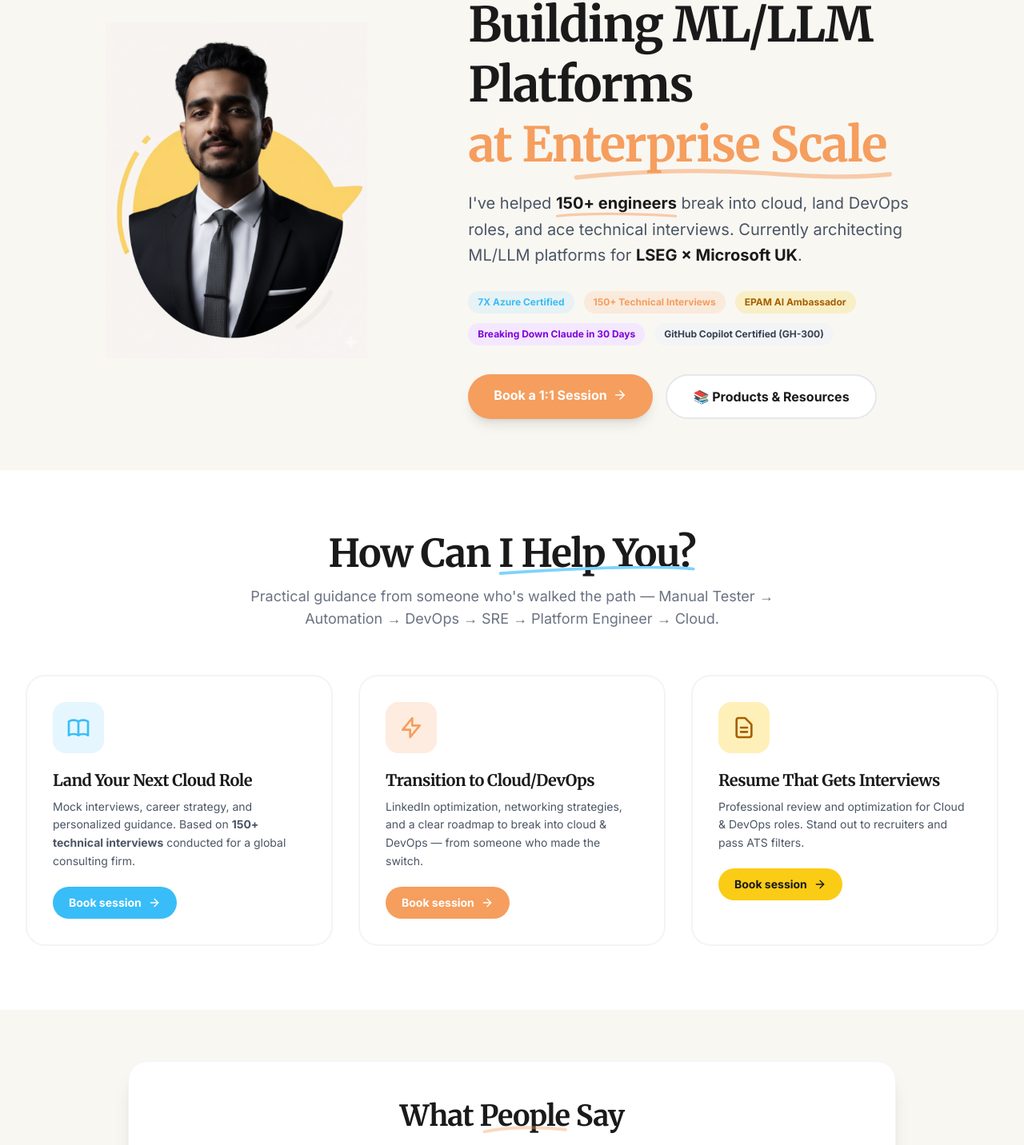
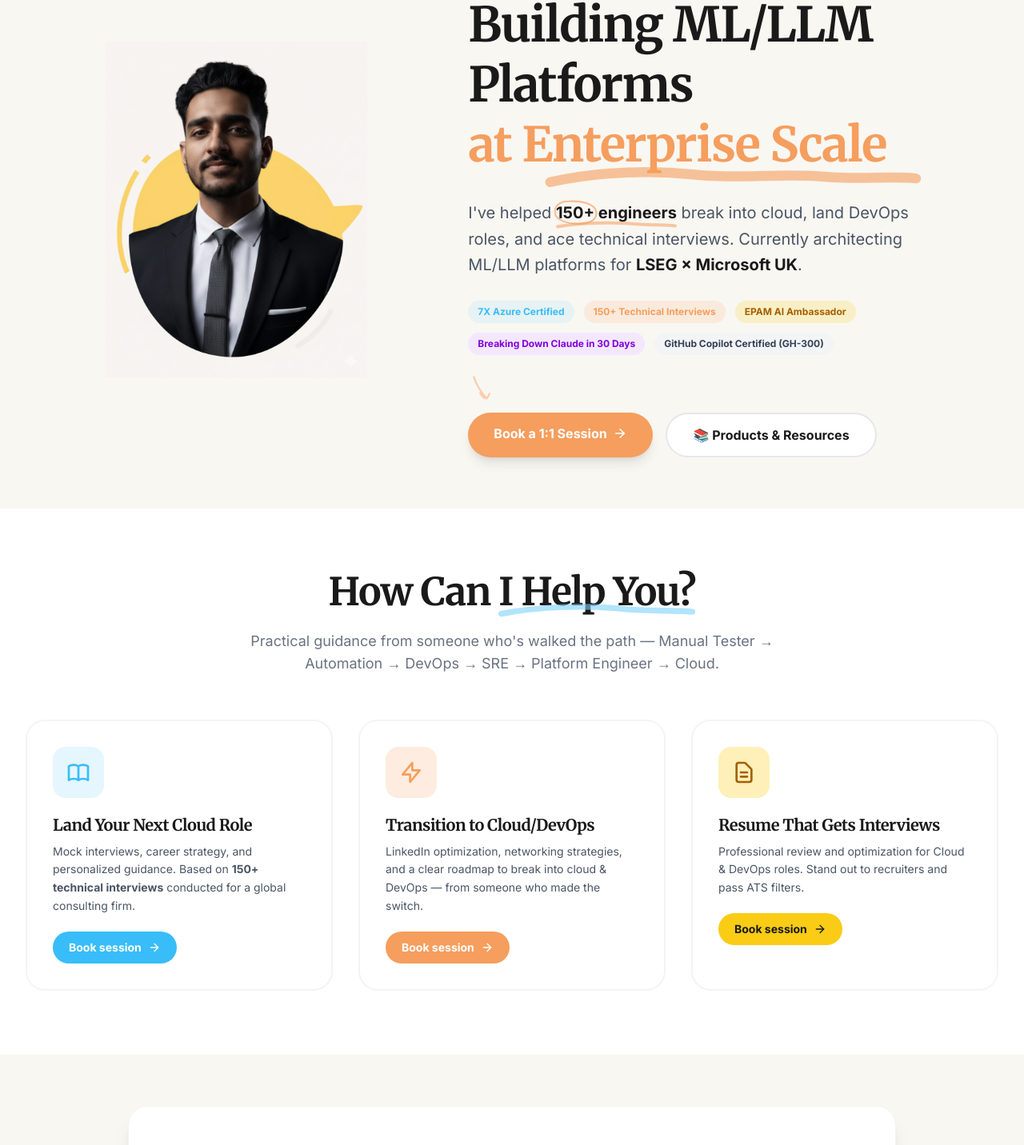
Before and after one commit to vamsipenmetsa/vamsipenmetsa-portfolio, a React (Vite) app: page / in a window 1280 px wide. Shown: the part 172-1604 px from the top of the page at 80% size. Built offline with nearby package versions, Linux system fonts and the light colour scheme.

Commit message:
Overhaul sketch elements: bold underlines, hand-drawn circle, arrow doodles, signature in footer

```diff
--- a/src/App.jsx
+++ b/src/App.jsx
@@ -71,19 +71,26 @@ function App() {
             <p className="text-sm font-bold tracking-widest uppercase text-ali-blue-dark">AI Systems Architect</p>
             <h1 className="text-4xl md:text-6xl font-serif font-bold text-ali-heading leading-tight">
               Building ML/LLM Platforms
-              <span className="block text-ali-orange relative">
+              <span className="block text-ali-orange relative pb-3">
                 at Enterprise Scale
-                <svg className="absolute w-full h-4 -bottom-2 left-0 text-ali-orange/50" viewBox="0 0 300 12" fill="none" aria-hidden="true">
-                  <path d="M3 9C60 3 120 1 180 5C220 8 260 10 297 6" stroke="currentColor" strokeWidth="4" strokeLinecap="round"/>
+                {/* thick marker-style underline */}
+                <svg className="absolute w-full h-7 -bottom-1 left-0 text-ali-orange/60" viewBox="0 0 300 18" fill="none" aria-hidden="true">
+                  <path d="M3 14 C40 6 80 4 120 8 C158 12 192 6 228 10 C255 12 275 9 297 11" stroke="currentColor" strokeWidth="8" strokeLinecap="round"/>
                 </svg>
               </span>
             </h1>
 
             <p className="text-lg md:text-xl text-gray-600 leading-relaxed font-sans max-w-xl">
               I've helped <span className="font-bold text-ali-heading relative inline-block">
-                150+ engineers
-                <svg className="absolute inset-x-0 -bottom-0.5 w-full h-2 text-ali-orange/50" viewBox="0 0 120 6" fill="none" aria-hidden="true">
-                  <path d="M1 4C30 1 70 1 119 4" stroke="currentColor" strokeWidth="2.5" strokeLinecap="round"/>
+                {/* rough hand-drawn circle around 150+ */}
+                <span className="relative inline-block">
+                  150+
+                  <svg className="absolute overflow-visible pointer-events-none" style={{top:'-6px',left:'-8px',width:'calc(100% + 16px)',height:'calc(100% + 12px)'}} viewBox="0 0 75 36" fill="none" aria-hidden="true">
+                    <path d="M8 18 C7 8 14 1 28 1 C45 0 66 4 68 16 C70 26 62 33 46 34 C27 35 8 28 8 18" stroke="#f59e5e" strokeWidth="2.5" strokeLinecap="round" opacity="0.65"/>
+                  </svg>
+                </span> engineers
+                <svg className="absolute inset-x-0 -bottom-1 w-full h-3" viewBox="0 0 150 9" fill="none" aria-hidden="true">
+                  <path d="M2 7 C30 2 70 1 105 4 C125 5 138 5 148 6" stroke="#f59e5e" strokeWidth="4" strokeLinecap="round" opacity="0.55"/>
                 </svg>
               </span> break into cloud, land DevOps roles, and ace technical interviews. Currently architecting ML/LLM platforms for <span className="font-bold text-ali-heading">LSEG × Microsoft UK</span>.
             </p>
@@ -97,6 +104,12 @@ function App() {
               <span className="text-xs font-bold px-3 py-1.5 bg-gray-100 text-gray-700 rounded-full">GitHub Copilot Certified (GH-300)</span>
             </div>
 
+            {/* sketch arrow pointing to CTAs */}
+            <div className="flex justify-center md:justify-start -mb-1" aria-hidden="true">
+              <svg className="w-12 h-10 text-ali-orange/45 -rotate-6" viewBox="0 0 48 42" fill="none">
+                <path d="M8 6 C10 16 14 26 22 36 M14 28 C18 37 22 38 26 30" stroke="currentColor" strokeWidth="2.5" strokeLinecap="round" strokeLinejoin="round"/>
+              </svg>
+            </div>
             <div className="pt-4 flex flex-col sm:flex-row gap-4 justify-center md:justify-start">
               <a href="https://topmate.io/vamsipenmetsa/1755002" target="_blank" rel="noopener noreferrer" className="px-8 py-3.5 bg-ali-orange text-white rounded-full font-bold hover:bg-ali-blue-dark hover:shadow-xl transition-all shadow-lg">
                 Book a 1:1 Session <ArrowRight size={18} className="inline ml-1 -mt-0.5" />
@@ -114,10 +127,10 @@ function App() {
         <div className="max-w-7xl mx-auto px-4 sm:px-6 lg:px-8">
           <div className="mb-14 text-center">
             <h2 className="text-4xl md:text-5xl font-serif font-bold mb-3">
-              How Can <span className="relative inline-block">
+              How Can <span className="relative inline-block pb-2">
                 I Help You?
-                <svg className="absolute w-full h-3 -bottom-1 left-0 text-ali-blue" viewBox="0 0 200 9" fill="none" xmlns="http://www.w3.org/2000/svg">
-                  <path d="M2.00025 7.00001C45.9184 3.66668 156.667 -2.33332 198.001 2.50001" stroke="currentColor" strokeWidth="3" strokeLinecap="round" />
+                <svg className="absolute w-full h-6 -bottom-0.5 left-0 text-ali-blue/60" viewBox="0 0 200 15" fill="none" aria-hidden="true">
+                  <path d="M3 12 C40 5 85 3 125 7 C155 10 175 8 197 10" stroke="currentColor" strokeWidth="6" strokeLinecap="round"/>
                 </svg>
               </span>
             </h2>
@@ -180,9 +193,9 @@ function App() {
       <section className="py-16 px-4 sm:px-6 lg:px-8 max-w-5xl mx-auto">
         <div className="bg-white rounded-3xl p-8 md:p-12 shadow-xl border border-gray-100">
           <h2 className="text-3xl md:text-4xl font-serif font-bold mb-3 text-center">
-            What <span className="relative inline-block">People
-              <svg className="absolute w-full h-3 -bottom-0.5 left-0 text-ali-orange/40" viewBox="0 0 80 9" fill="none" aria-hidden="true">
-                <path d="M2 7C20 3 50 2 78 5" stroke="currentColor" strokeWidth="3" strokeLinecap="round"/>
+            What <span className="relative inline-block pb-2">People
+              <svg className="absolute w-full h-5 -bottom-0.5 left-0 text-ali-orange/60" viewBox="0 0 85 13" fill="none" aria-hidden="true">
+                <path d="M2 10 C18 4 40 3 65 7 C72 8 79 8 83 9" stroke="currentColor" strokeWidth="6" strokeLinecap="round"/>
               </svg>
             </span> Say
           </h2>
@@ -637,10 +650,10 @@ function App() {
         <div className="max-w-5xl mx-auto px-4 sm:px-6 lg:px-8">
           <div className="text-center mb-12">
             <h2 className="text-4xl md:text-5xl font-serif font-bold mb-3">
-              Products & <span className="relative inline-block">
+              Products & <span className="relative inline-block pb-2">
                 Resources
-                <svg className="absolute w-full h-3 -bottom-1 left-0 text-ali-blue-dark/40" viewBox="0 0 130 9" fill="none" aria-hidden="true">
-                  <path d="M2 7C30 3 80 2 128 5" stroke="currentColor" strokeWidth="3" strokeLinecap="round"/>
+                <svg className="absolute w-full h-5 -bottom-0.5 left-0 text-ali-blue-dark/55" viewBox="0 0 130 13" fill="none" aria-hidden="true">
+                  <path d="M2 11 C28 5 60 3 90 7 C108 9 120 8 128 9" stroke="currentColor" strokeWidth="6" strokeLinecap="round"/>
                 </svg>
               </span>
             </h2>
@@ -736,7 +749,12 @@ function App() {
               <Megaphone size={16} /> Work With Me
             </span>
             <h2 className="text-4xl md:text-5xl font-serif font-bold mb-4">
-              Brand <span className="text-ali-orange">Collaborations</span>
+              Brand <span className="text-ali-orange relative inline-block pb-2">
+                Collaborations
+                <svg className="absolute w-full h-6 -bottom-0.5 left-0 text-ali-orange/55" viewBox="0 0 200 15" fill="none" aria-hidden="true">
+                  <path d="M2 12 C40 5 80 3 120 7 C150 10 170 8 198 10" stroke="currentColor" strokeWidth="6" strokeLinecap="round"/>
+                </svg>
+              </span>
             </h2>
             <p className="text-gray-600 text-lg max-w-2xl mx-auto">
               Technical content for cloud engineers and architects — built on real production experience, not vendor press releases.
@@ -786,7 +804,7 @@ function App() {
                   <p className="text-xs text-gray-500">Image / video · brand mention</p>
                 </div>
                 <div className="relative">
-                  <svg className="absolute -top-3 -right-2 w-5 h-5 text-ali-orange" viewBox="0 0 20 20" fill="currentColor" aria-hidden="true">
+                  <svg className="absolute -top-4 -right-3 w-7 h-7 text-ali-orange" viewBox="0 0 20 20" fill="currentColor" aria-hidden="true">
                     <path d="M10 0l1.8 6.6L18.4 10l-6.6 3.4L10 20l-1.8-6.6L1.6 10l6.6-3.4z"/>
                   </svg>
                   <p className="text-2xl font-serif font-bold text-ali-heading">$300</p>
@@ -835,7 +853,7 @@ function App() {
                   <p className="text-xs text-gray-500">Top-of-email banner · CTA button</p>
                 </div>
                 <div className="relative">
-                  <svg className="absolute -top-3 -right-2 w-5 h-5 text-ali-orange" viewBox="0 0 20 20" fill="currentColor" aria-hidden="true">
+                  <svg className="absolute -top-4 -right-3 w-7 h-7 text-ali-orange" viewBox="0 0 20 20" fill="currentColor" aria-hidden="true">
                     <path d="M10 0l1.8 6.6L18.4 10l-6.6 3.4L10 20l-1.8-6.6L1.6 10l6.6-3.4z"/>
                   </svg>
                   <p className="text-2xl font-serif font-bold text-ali-heading">$300</p>
@@ -869,16 +887,17 @@ function App() {
       <section id="contact" className="py-20 bg-white">
         <div className="max-w-3xl mx-auto px-4 sm:px-6 lg:px-8 text-center">
           <h2 className="text-4xl md:text-5xl font-serif font-bold mb-4">
-            Ready to <span className="text-ali-orange relative inline-block">
+            Ready to <span className="text-ali-orange relative inline-block pb-2">
               Level Up?
-              <svg className="absolute w-full h-3 -bottom-1 left-0 text-ali-orange/40" viewBox="0 0 100 9" fill="none" aria-hidden="true">
-                <path d="M2 7Q25 3 50 6Q75 9 98 4" stroke="currentColor" strokeWidth="3" strokeLinecap="round"/>
+              <svg className="absolute w-full h-6 -bottom-0.5 left-0 text-ali-orange/60" viewBox="0 0 110 15" fill="none" aria-hidden="true">
+                <path d="M2 12 C20 5 45 3 68 7 C84 10 96 8 108 10" stroke="currentColor" strokeWidth="7" strokeLinecap="round"/>
               </svg>
             </span>
           </h2>
-          <div className="flex justify-center my-4" aria-hidden="true">
-            <svg className="w-7 h-9 text-ali-orange/40" viewBox="0 0 28 44" fill="none">
-              <path d="M14 2 Q12 18 14 34 M8 26 Q14 36 20 26" stroke="currentColor" strokeWidth="2.5" strokeLinecap="round" strokeLinejoin="round"/>
+          <div className="flex justify-center my-5" aria-hidden="true">
+            {/* hand-drawn down arrow */}
+            <svg className="w-9 h-14 text-ali-orange/45" viewBox="0 0 36 56" fill="none">
+              <path d="M18 3 C17 16 18 30 18 48 M8 38 C13 50 18 52 24 42" stroke="currentColor" strokeWidth="3" strokeLinecap="round" strokeLinejoin="round"/>
             </svg>
           </div>
           <p className="text-lg text-gray-600 mb-10 max-w-xl mx-auto">
@@ -914,6 +933,14 @@ function App() {
       {/* Footer — Minimal */}
       <footer className="bg-white border-t border-gray-100 py-8">
         <div className="max-w-7xl mx-auto px-4 sm:px-6 lg:px-8">
+          <div className="flex flex-col items-center mb-5">
+            <img
+              src="./signature.png"
+              alt="Vamsi Penmetsa signature"
+              className="h-14 opacity-60"
+              style={{ mixBlendMode: 'multiply' }}
+            />
+          </div>
           <div className="flex flex-col md:flex-row justify-between items-center gap-4 text-sm text-gray-500">
             <p>&copy; 2026 Vamsi Penmetsa. All rights reserved.</p>
             <div className="flex gap-6">
```
Also changed, not shown: public/signature.png (added).
